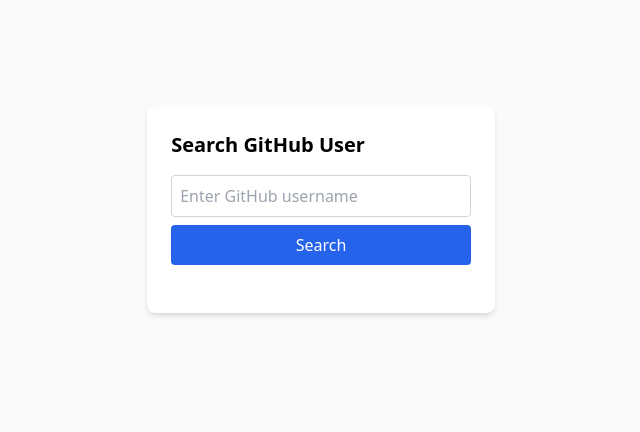
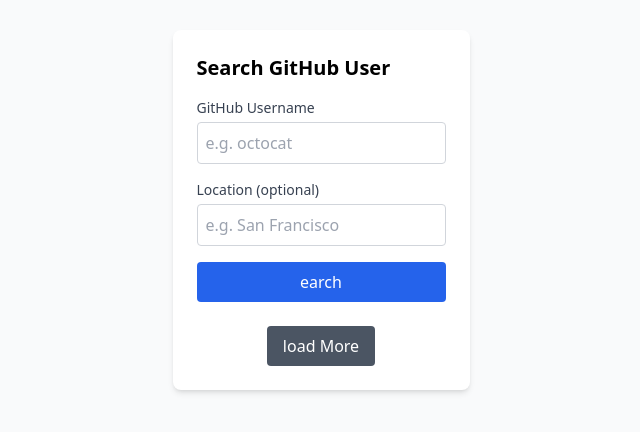
Before and after one commit to Irungu-Noni/alx-fe-reactjs, a React (Vite) app in the folder github-user-search/: page / in a window 1280 px wide. Shown: the part 190-622 px from the top of the page, without its empty margins (319-959 px from the left). Built offline with nearby package versions, Linux system fonts and the light colour scheme.

Commit message:
Adding advanced search

```diff
--- a/github-user-search/src/components/Search.jsx
+++ b/github-user-search/src/components/Search.jsx
@@ -1,23 +1,33 @@
-import React, { useState } from 'react';
-import { fetchUserData } from '../services/githubService';
+import React, { useState } from 'react'
+import { fetchUserData, fetchAdvancedSearch } from '../services/githubService';
 
 function Search() {
   const [username, setUsername] = useState('');
   const [user, setUser] = useState(null);
   const [loading, setLoading] = useState(false);
   const [error, setError] = useState('');
+  const [location, setLocation] = useState('');
+  const [users, setUsers] = useState([]);
+  const [page, setPage] = useState(1);
+  const [hasMore, setHasMore] = useState(true);
 
-  const handleSubmit = async (event) => {
-  event.preventDefault();
-  if (!username.trim()) return;
+  const handleLoadMore = async () => {
+  if (loading) return;
 
   setLoading(true);
-  setError('');
-  setUser(null);
+  const newPage = page + 1;
 
   try {
-    const userData = await fetchUserData(username);
-    setUser(userData);
+    const queryParts = [];
+    if (username.trim()) queryParts.push(username);
+    if (location.trim()) queryParts.push(`location:${location}`);
+
+    const query = queryParts.join('+');
+    const searchData = await fetchAdvancedSearch(query, newPage);
+
+    setUsers(prev => [...prev, ...(searchData.items || [])]);
+    setPage(newPage);
+    setHasMore(searchData.items && searchData.items.length === 30);
   } catch (err) {
     setError('Looks like we cant find the user');
   } finally {
@@ -25,48 +35,144 @@
   }
 };
 
+  const handleSubmit = async (event) => {
+  event.preventDefault();
+  if (!username.trim() && !location.trim()) return;
+
+  setLoading(true);
+  setError('');
+  setUser(null);
+  setUsers([]);
+
+  try {
+    if (username.trim() && location.trim()) {
+        // single user search
+        const userData = await fetchUserData(username);
+        setUser(userData);
+    } else {
+        // advanced search
+        const queryParts = [];
+        if (username.trim()) queryParts.push(username);
+        if (location.trim()) queryParts.push(`location:${location}`);
+
+        const query = queryParts.join('+');
+        const searchData = await fetchAdvancedSearch(query, page);
+        setUsers(searchData.items || []);
+        setHasMore(searchData.items && searchData.items.length === 30);
+    }
+  } catch (err) {
+    setError('Looks like we cant find the user');
+  } finally {
+    setLoading(false);
+  }
+    }
+
   return (
     <div className="max-w-md mx-auto p-6 bg-white rounded-lg shadow-md">
       <h2 className="text-xl font-bold mb-4">Search GitHub User</h2>
-      <form onSubmit={handleSubmit} className="mb-6">
+        <form onSubmit={handleSubmit} className="space-y-4 mb-6">
+            <div>
+                <label className="block text-sm font-medium text-gray-700 mb-1">
+                GitHub Username
+                </label>
                 <input
                     type="text"
                     value={username}
                     onChange={(event) => setUsername(event.target.value)}
-          placeholder="Enter GitHub username"
+                    placeholder="e.g. octocat"
                     className="w-full p-2 border border-gray-300 rounded focus:outline-none focus:ring-2 focus:ring-blue-500"
                 />
+            </div>
+
+            <div>
+                <label className="block text-sm font-medium text-gray-700 mb-1">
+                Location (optional)
+                </label>
+                <input
+                    type="text"
+                    value={location}
+                    onChange={(event) => setLocation(event.target.value)}
+                    placeholder="e.g. San Francisco"
+                    className="w-full p-2 border border-gray-300 rounded focus:outline-none focus:ring-2 focus:ring-blue-500"
+                />
+            </div>
+
             <button
                 type="submit"
-          className="mt-2 w-full bg-blue-600 text-white py-2 rounded hover:bg-blue-700 transition"
+                className="w-full bg-blue-600 text-white py-2 rounded hover:bg-blue-700 transition font-medium"
             >
-          Search
+                earch
             </button>
         </form>
-
       {/* Adding loading, error, and result display here soon */}
       {loading && <p className="text-center">Loading...</p>}
       {error && <p className="text-center text-red-500">{error}</p>}
       {user && (
-        <div className="text-center">
+        <div className="text-center mt-6">
+            <h3 className="text-lg font-semibold mb-2">Single User Result</h3>
+            <div className="flex flex-col items-center">
                 <img
                     src={user.avatar_url}
                     alt={user.name || user.login}
-            className="w-24 h-24 rounded-full mx-auto mb-4"
+                    className="w-24 h-24 rounded-full mb-2"
                 />
-          <h3 className="text-lg font-semibold">{user.name || user.login}</h3>
+                <h4 className="font-medium">{user.name || user.login}</h4>
+                {user.location && <p className="text-gray-600">📍 {user.location}</p>}
                 <a
                     href={user.html_url}
                     target="_blank"
                     rel="noopener noreferrer"
-            className="text-blue-500 hover:underline"
+                    className="mt-2 text-blue-500 hover:underline"
                 >
                     View Profile
                 </a>
             </div>
+        </div>
+        )}
+
+      {users && users.length > 0 && (
+        <div className="mt-6">
+            <h3 className="text-lg font-semibold mb-4">Search Results ({users.length})</h3>
+            <div className="grid gap-4">
+                {users.map((user) => (
+                <div
+                    key={user.id}
+                    className="flex items-center p-4 border border-gray-200 rounded-lg hover:shadow transition"
+                >
+                    <img
+                        src={user.avatar_url}
+                        alt={user.login}
+                        className="w-12 h-12 rounded-full mr-4"
+                    />
+                    <div className="flex-1">
+                        <h4 className="font-medium">{user.login}</h4>
+                        {user.location && <p className="text-sm text-gray-600">📍 {user.location}</p>}
+                        <a
+                            href={user.html_url}
+                            target="_blank"
+                            rel="noopener noreferrer"
+                            className="text-blue-500 text-sm hover:underline"
+                        >
+                            View Profile
+                        </a>
+                    </div>
+                </div>
+                ))}
+            </div>
+        </div>
+        )}
+
+        {hasMore && !loading && (
+            <div className="text-center mt-6">
+                <button
+                    onClick={handleLoadMore}
+                    className="bg-gray-600 text-white py-2 px-4 rounded hover:bg-gray-700 transition"
+                >
+                    load More
+                </button>
+            </div>
         )}
     </div>
-  );
-}
+)}
 
 export default Search;
--- a/github-user-search/src/services/githubService.js
+++ b/github-user-search/src/services/githubService.js
@@ -12,3 +12,20 @@
         }
     }
 };
+
+export const fetchAdvancedSearch = async (query, page = 1) => {
+  try {
+    const response = await axios.get(`https://api.github.com/search/users`, {
+      params: { q: query, page, per_page: 30 },
+    });
+    return response.data;
+  } catch (error) {
+    if (error.response && error.response.status === 404) {
+      throw new Error('No users found');
+    } else if (error.response && error.response.status === 422) {
+      throw new Error('Invalid search query');
+    } else {
+      throw new Error('Search failed. Please try again.');
+    }
+  }
+};
```
Lines whose indentation alone changed are shown as unchanged.
